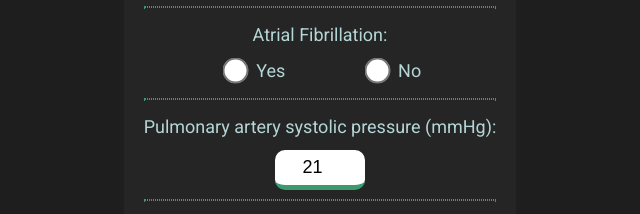
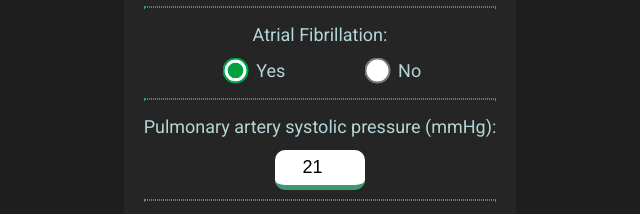
Before and after one commit to VivekThazhathattil/hfpef, a plain HTML site: page index.html in a window 1280 px wide. Shown: the part 187-401 px from the top of the page, 320-960 px from the left. Drawn offline with nearby package versions, Linux system fonts and the light colour scheme.

Commit message:
set default radio value true

```diff
--- a/index.html
+++ b/index.html
@@ -23,7 +23,7 @@
 					<label class="box" for="atr_fibr">Atrial Fibrillation:</label><br>
 					<div class="radios">
 						<div>
-							<input type="radio" id="atrial_yes" name="atrial_fibr_radio" value="1">
+							<input type="radio" id="atrial_yes" name="atrial_fibr_radio" value="1" checked>
 							<label id="label_radio_yes" for="atrial_yes">Yes</label><br>
 						</div>
 						<div>
```
